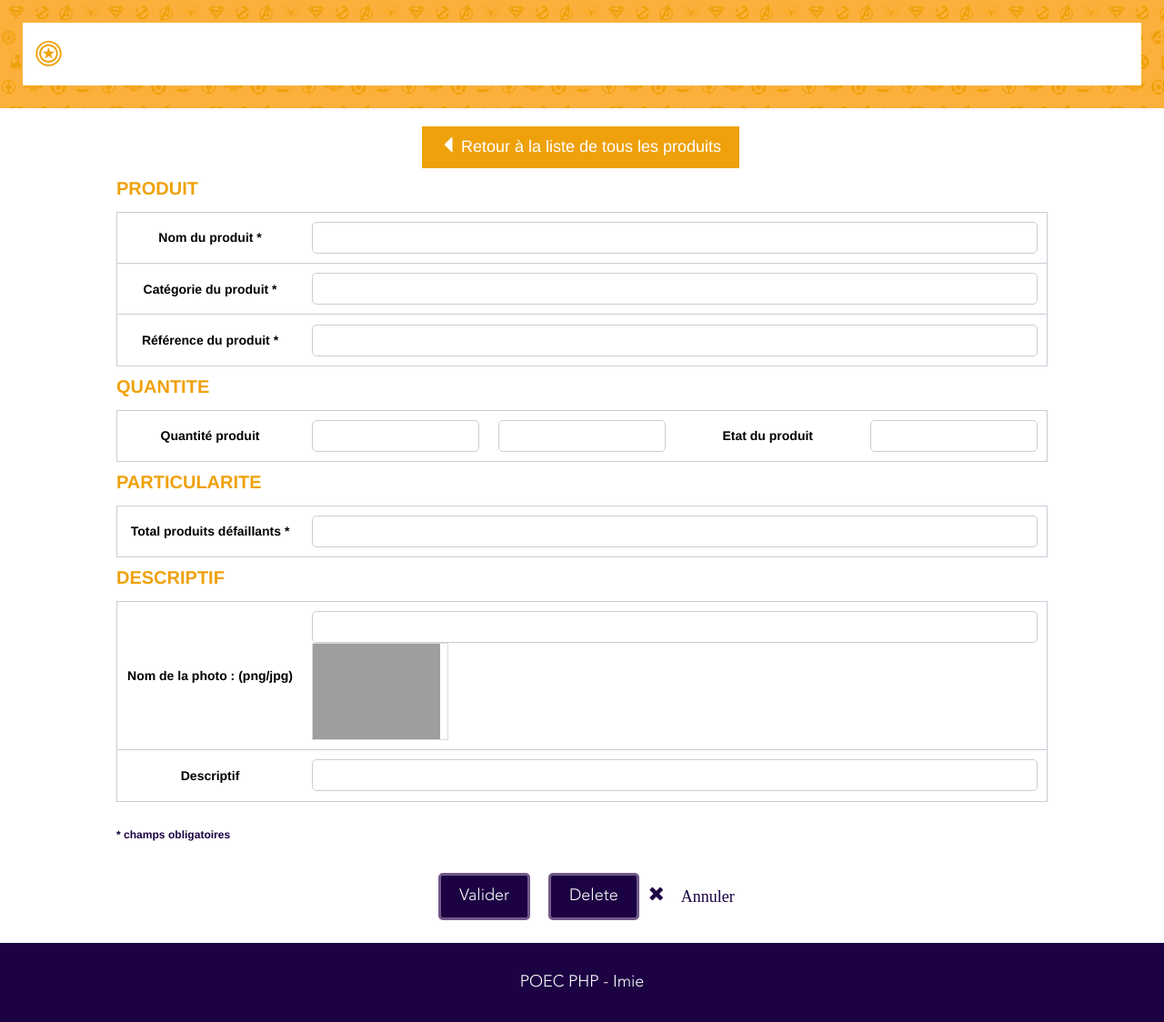
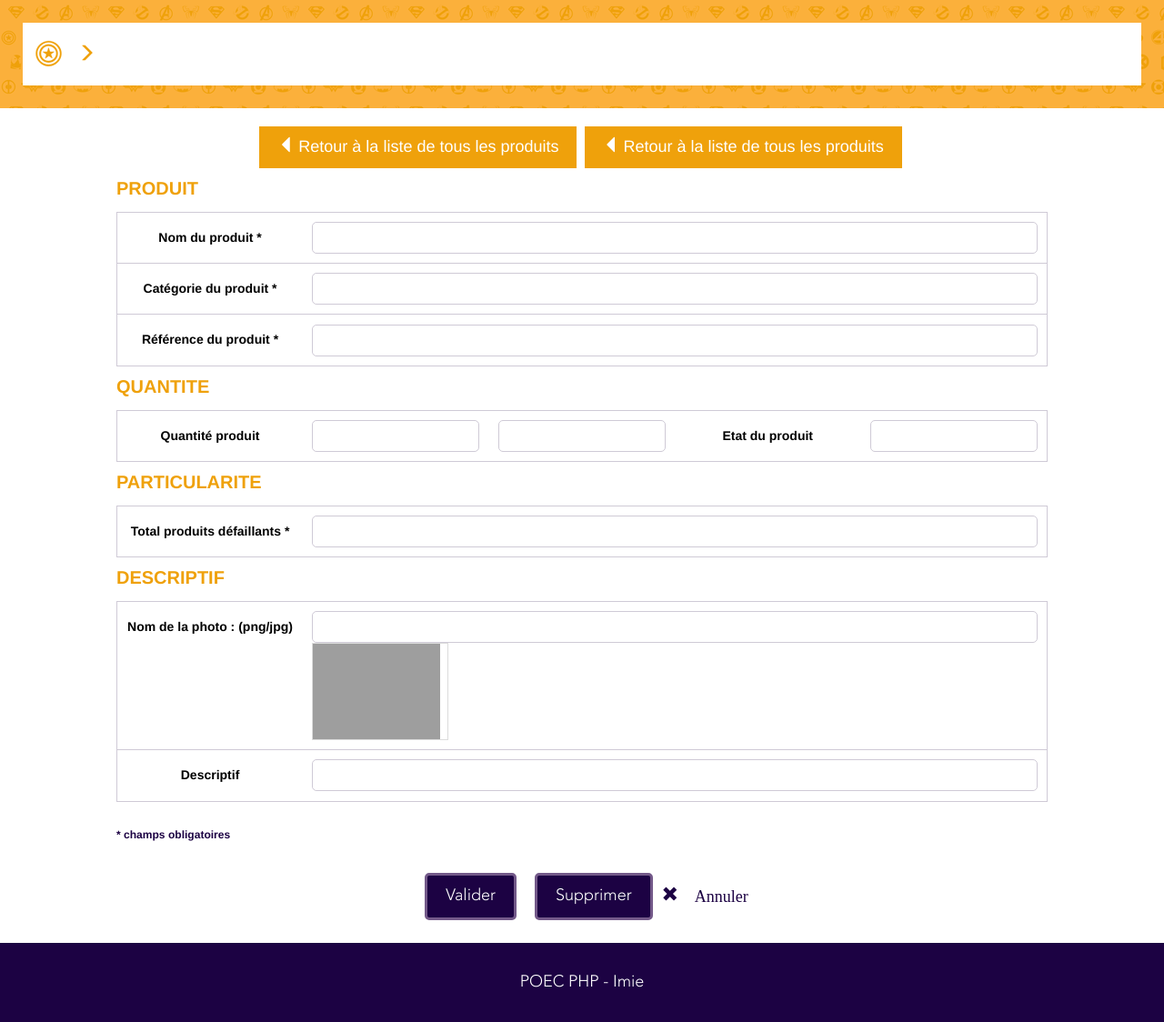
Before and after one commit to Freddy44/PokeNantes, a Symfony app: template Applicatif/PokeNantes/src/NosBundles/ProductBundle/Resources/views/product/edit.html.twig in a window 1280 px wide. Shown: the part 143-1267 px from the top of the page at 91% size. Run offline with Twig, Linux system fonts and the light colour scheme; the template is opened without the code that fills it, so the values that code supplies are empty; form fields are guessed from the names that the template uses; some libraries are stand-ins or nearby versions; some web fonts are replaced; grey boxes are pictures that could not be loaded.

Commit message:
modifs 23h

```diff
--- a/Applicatif/PokeNantes/src/NosBundles/ProductBundle/Form/ProductType.php
+++ b/Applicatif/PokeNantes/src/NosBundles/ProductBundle/Form/ProductType.php
@@ -20,7 +20,7 @@ class ProductType extends AbstractType
             ->add('prodName','text',array('label'=>'Nom du produit : '))
             ->add('prodCat','choice',array('choices' => array(
                                            'vetements' => 'Vêtements',
-                                           'deguisement' => 'Déguisements',
+                                           'deguisements' => 'Déguisements',
                                            'jeux' => 'Jeux vidéos',
                                            'livres' => 'Livres',
                                            'dvd' => 'DVD',
--- a/Applicatif/PokeNantes/src/NosBundles/ProductBundle/Resources/views/product/edit.html.twig
+++ b/Applicatif/PokeNantes/src/NosBundles/ProductBundle/Resources/views/product/edit.html.twig
@@ -5,7 +5,7 @@
 
 {# -- titre page -- #}
 
-{% block title_page %}<h1>{{ product.prodName }}</h1>{% endblock %}
+{% block title_page %}<h1>{{ product.prodCat }}</h1><h2><span class="glyphicon glyphicon-menu-right"></span>{{ product.prodName }}</h2>{% endblock %}
 
 {# -- contenu page -- #}
 
@@ -13,6 +13,8 @@
 
 <form action="{{ path('product_index') }}" method="GET" id="cat" class="categorie">
 			<button href="{{ path('product_index') }}" form="cat" class="cat-nav" value="all" name="prod_cat"><span class=" glyphicon glyphicon-triangle-left"></span> Retour à la liste de tous les produits</button>
+			<button href="{{ path('product_index') }}" form="cat" class="cat-nav" value="{{product.prodCat}}" name="prod_cat"><span class=" glyphicon glyphicon-triangle-left"></span> Retour à la liste de tous les produits</button>
+
 </form>
 
 {{ form_start(edit_form) }}
@@ -118,7 +120,7 @@
 		{{ form_end(edit_form) }}
 
 		{{ form_start(delete_form) }}
-				<input class="btn" type="submit" value="Delete">
+				<input class="btn" type="submit" value="Supprimer">
 		{{ form_end(delete_form) }}
 						<p value="Annuler"><span class="glyphicon glyphicon-remove"> Annuler</span></p>
 		</div>
--- a/Applicatif/PokeNantes/web/bundles/frameworkPoke/css/style.css
+++ b/Applicatif/PokeNantes/web/bundles/frameworkPoke/css/style.css
@@ -236,7 +236,7 @@ h2{
   font-size: 25px;
   font-family: AvenirLTStd-Light;
 }
-h3{
+h3, h2 .glyphicon{
   font-size: 20px;
 }
 a {
@@ -579,6 +579,11 @@ width: 20%;
 text-align: center;
 }
 
+th{
+vertical-align: sub;
+padding-top: 17px;
+}
+
 /*---------------------------------------------*/
 
 /*LISTE DES PRODUITS PAR CATEGORIE*/
```
